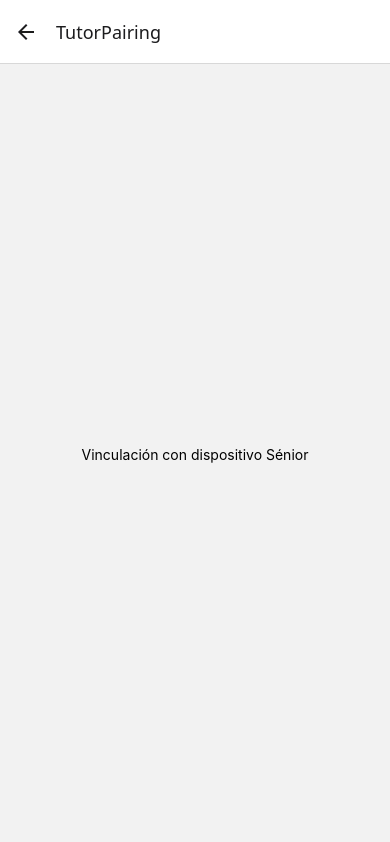
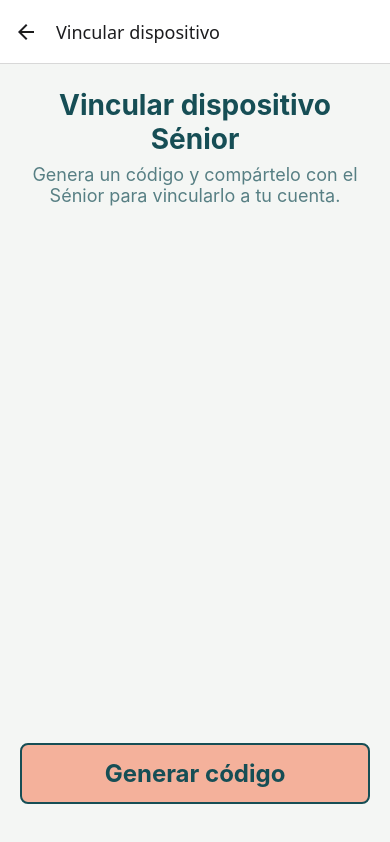
Before and after one commit to MariaIsaDurango/Avizor, a React Native app in the folder mobile/: screen /TutorPairing in a window 390 px wide. Built offline with nearby package versions, Linux system fonts and the light colour scheme.

Commit message:
feat(#25): tutor pairing flow — generate 6-digit code with 10-min countdown

```diff
--- a/mobile/src/navigation/RootNavigator.tsx
+++ b/mobile/src/navigation/RootNavigator.tsx
@@ -33,7 +33,7 @@ export default function RootNavigator({ initialMode }: RootNavigatorProps) {
       <Stack.Screen name="SeniorConsent" component={SeniorConsentScreen} options={{ title: 'Antes de continuar' }} />
       <Stack.Screen name="TutorLogin" component={TutorLoginScreen} />
       <Stack.Screen name="TutorRegister" component={TutorRegisterScreen} />
-      <Stack.Screen name="TutorPairing" component={TutorPairingScreen} />
+      <Stack.Screen name="TutorPairing" component={TutorPairingScreen} options={{ title: 'Vincular dispositivo' }} />
       <Stack.Screen name="TutorDashboard" component={TutorDashboardScreen} options={{ headerShown: false }} />
       <Stack.Screen name="TutorLogout" component={LogoutScreen} options={{ title: 'Cerrar sesión' }} />
       <Stack.Screen name="AlertDetail" component={AlertDetailScreen} />
--- a/mobile/src/screens/tutor/DashboardScreen.tsx
+++ b/mobile/src/screens/tutor/DashboardScreen.tsx
@@ -13,6 +13,10 @@ export default function TutorDashboardScreen({ navigation }: Props) {
     <Screen style={styles.screen}>
       <Text style={styles.title}>Panel de control</Text>
       <View style={styles.footer}>
+        <Button
+          label="Vincular dispositivo Sénior"
+          onPress={() => navigation.navigate('TutorPairing')}
+        />
         <Button
           label="Cerrar sesión"
           variant="alert"
--- a/mobile/src/screens/tutor/PairingScreen.tsx
+++ b/mobile/src/screens/tutor/PairingScreen.tsx
@@ -1,17 +1,171 @@
-import { View, Text, StyleSheet } from 'react-native';
+import { useState, useEffect } from 'react';
+import { View, Text, StyleSheet, ActivityIndicator } from 'react-native';
+import { NativeStackScreenProps } from '@react-navigation/native-stack';
+import { RootStackParamList } from '../../navigation/types';
+import Screen from '../../components/Screen';
+import Button from '../../components/Button';
+import { colors } from '../../constants/colors';
+import { fontSize, fontWeight } from '../../constants/typography';
+import { createPairing } from '../../services/pairing';
 
-export default function TutorPairingScreen() {
+type Props = NativeStackScreenProps<RootStackParamList, 'TutorPairing'>;
+
+function formatTime(seconds: number): string {
+  const m = Math.floor(seconds / 60).toString().padStart(2, '0');
+  const s = (seconds % 60).toString().padStart(2, '0');
+  return `${m}:${s}`;
+}
+
+function formatCode(code: string): string {
+  return `${code.slice(0, 3)} ${code.slice(3)}`;
+}
+
+export default function TutorPairingScreen({ navigation }: Props) {
+  const [code, setCode] = useState<string | null>(null);
+  const [expiresAt, setExpiresAt] = useState<Date | null>(null);
+  const [secondsLeft, setSecondsLeft] = useState(0);
+  const [loading, setLoading] = useState(false);
+  const [error, setError] = useState<string | null>(null);
+
+  useEffect(() => {
+    if (!expiresAt) return;
+    const interval = setInterval(() => {
+      const remaining = Math.max(0, Math.floor((expiresAt.getTime() - Date.now()) / 1000));
+      setSecondsLeft(remaining);
+      if (remaining === 0) clearInterval(interval);
+    }, 1000);
+    return () => clearInterval(interval);
+  }, [expiresAt]);
+
+  async function handleGenerate() {
+    setLoading(true);
+    setError(null);
+    try {
+      const pairing = await createPairing();
+      const expiry = new Date(pairing.expires_at);
+      setCode(pairing.code);
+      setExpiresAt(expiry);
+      setSecondsLeft(Math.floor((expiry.getTime() - Date.now()) / 1000));
+    } catch (e: unknown) {
+      setError(e instanceof Error ? e.message : 'Error desconocido.');
+    } finally {
+      setLoading(false);
+    }
+  }
+
+  const isExpired = expiresAt !== null && secondsLeft === 0;
+
   return (
-    <View style={styles.container}>
-      <Text>Vinculación con dispositivo Sénior</Text>
-    </View>
+    <Screen style={styles.screen}>
+      <View style={styles.top}>
+        <Text style={styles.title}>Vincular dispositivo Sénior</Text>
+        <Text style={styles.subtitle}>
+          Genera un código y compártelo con el Sénior para vincularlo a tu cuenta.
+        </Text>
+      </View>
+
+      <View style={styles.middle}>
+        {loading && <ActivityIndicator size="large" color={colors.primary} />}
+
+        {error !== null && <Text style={styles.error}>{error}</Text>}
+
+        {!loading && code !== null && !isExpired && (
+          <>
+            <Text style={styles.codeLabel}>Código de vinculación</Text>
+            <Text style={styles.code} accessibilityLabel={`Código: ${code}`}>
+              {formatCode(code)}
+            </Text>
+            <Text style={styles.countdown}>Expira en {formatTime(secondsLeft)}</Text>
+            <Text style={styles.hint}>
+              El Sénior debe ingresar este código en su aplicación Avizor.
+            </Text>
+          </>
+        )}
+
+        {!loading && isExpired && (
+          <Text style={styles.expired}>El código ha expirado. Genera uno nuevo.</Text>
+        )}
+      </View>
+
+      <View style={styles.footer}>
+        {(!code || isExpired) && !loading && (
+          <Button
+            label={isExpired ? 'Generar nuevo código' : 'Generar código'}
+            onPress={handleGenerate}
+          />
+        )}
+        {code !== null && !isExpired && (
+          <Button
+            label="Continuar al panel"
+            variant="action"
+            onPress={() => navigation.reset({ index: 0, routes: [{ name: 'TutorDashboard' }] })}
+          />
+        )}
+      </View>
+    </Screen>
   );
 }
 
 const styles = StyleSheet.create({
-  container: {
-    flex: 1,
+  screen: {
+    justifyContent: 'space-between',
+    paddingBottom: 40,
+  },
+  top: {
+    marginTop: 24,
+    gap: 8,
+  },
+  middle: {
     alignItems: 'center',
-    justifyContent: 'center',
+    gap: 16,
+  },
+  footer: {
+    gap: 12,
+  },
+  title: {
+    fontSize: fontSize.heading,
+    fontWeight: fontWeight.bold,
+    color: colors.primary,
+    textAlign: 'center',
+  },
+  subtitle: {
+    fontSize: fontSize.body,
+    color: colors.primary,
+    textAlign: 'center',
+    opacity: 0.7,
+  },
+  codeLabel: {
+    fontSize: fontSize.body,
+    fontWeight: fontWeight.bold,
+    color: colors.primary,
+  },
+  code: {
+    fontSize: 56,
+    fontWeight: fontWeight.bold,
+    color: colors.deep,
+    letterSpacing: 8,
+  },
+  countdown: {
+    fontSize: fontSize.body,
+    fontWeight: fontWeight.bold,
+    color: colors.warning,
+  },
+  hint: {
+    fontSize: fontSize.body,
+    color: colors.primary,
+    textAlign: 'center',
+    opacity: 0.7,
+    marginTop: 8,
+  },
+  expired: {
+    fontSize: fontSize.body,
+    fontWeight: fontWeight.bold,
+    color: colors.alert,
+    textAlign: 'center',
+  },
+  error: {
+    fontSize: fontSize.body,
+    color: colors.alert,
+    textAlign: 'center',
   },
 });
--- /dev/null
+++ b/mobile/src/services/pairing.ts
@@ -0,0 +1,16 @@
+import { apiFetch } from './api';
+
+interface Pairing {
+  id: string;
+  code: string;
+  expires_at: string;
+}
+
+export async function createPairing(): Promise<Pairing> {
+  const response = await apiFetch('/api/v1/pairings', { method: 'POST' });
+  if (!response.ok) {
+    const error = await response.json();
+    throw new Error(error.detail ?? 'Error al generar el código de vinculación.');
+  }
+  return response.json();
+}
```
